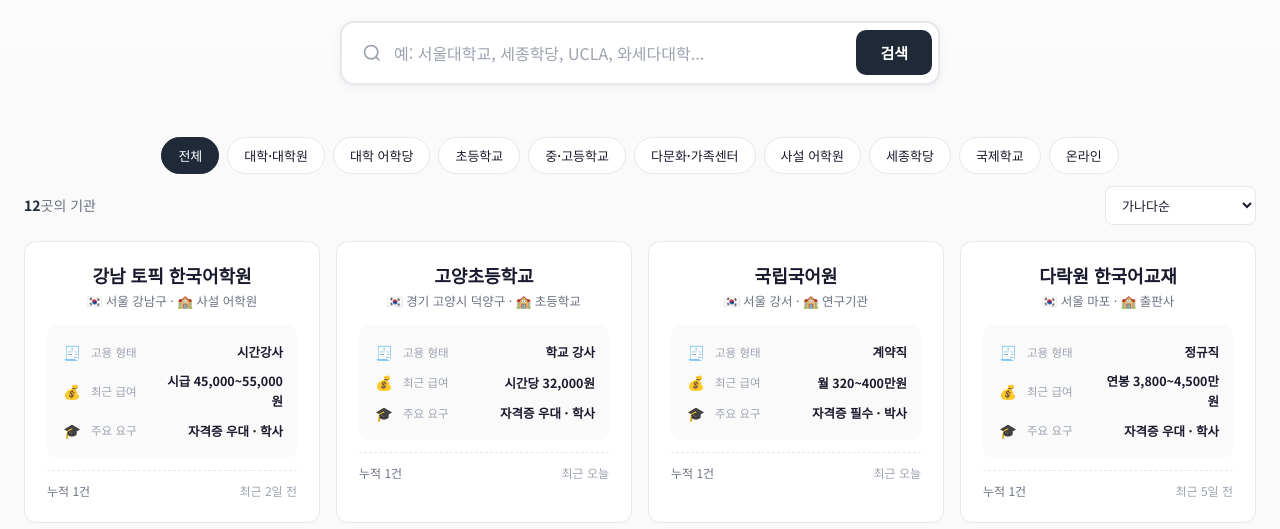
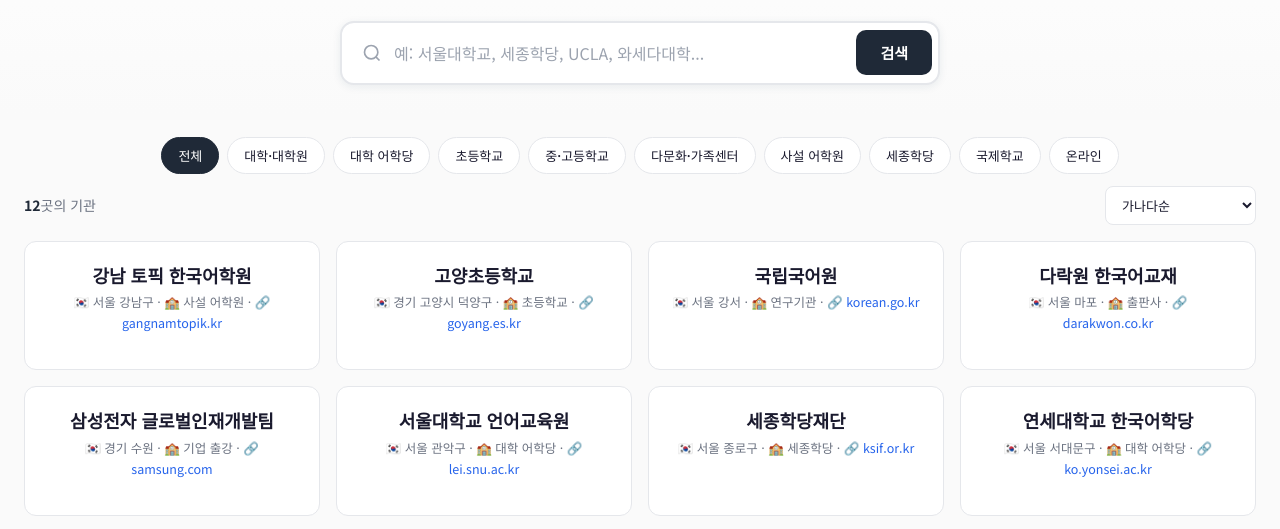
Before and after one commit to kteacherjobs-alt/kteacher-jobs, a website: page institutions.html in a window 1280 px wide. Shown: the part 230-759 px from the top of the page. Drawn offline with Linux system fonts and the light colour scheme.

Commit message:
기관 둘러보기 카드 간소화 (기관명·위치·유형·홈페이지만)

```diff
--- a/institutions.html
+++ b/institutions.html
@@ -501,9 +501,11 @@
   .pattern-rows { text-align: left; }
 
 
-  /* === 실데이터 전환 === */
+  /* === 실데이터 전환 + 간결 카드 === */
   .construction-banner, .preview-footer { display:none !important; }
-  .badge.verified { display:inline-block; font-size:11px; font-weight:600; color:#2A9D8F; background:rgba(42,157,143,.12); padding:1px 7px; border-radius:999px; margin-left:4px; vertical-align:middle; }
+  .inst-card .inst-meta { line-height:1.7; }
+  .inst-site { color:#2563EB; }
+  .inst-site:hover { text-decoration:underline; }
 
   /* === 이식한 기관 모달 CSS === */
   /* === Modal === */
@@ -929,7 +931,7 @@
 document.addEventListener('keydown',function(e){ if(e.key==='Escape') closeModal('instModal'); });
 
 
-/* === 기관 둘러보기: 카드 렌더 (클릭 시 채용공고 페이지와 동일 모달) === */
+/* === 기관 둘러보기: 간결 카드 (기관명 + 위치·유형·홈페이지) === */
 (function(){
   var grid=document.getElementById('instGrid');
   if(!grid || typeof institutions==='undefined') return;
@@ -938,36 +940,28 @@
   function flag(c){return FLAG[c]||'🏫';}
   function esc(s){return String(s==null?'':s).replace(/&/g,'&amp;').replace(/</g,'&lt;').replace(/>/g,'&gt;').replace(/"/g,'&quot;');}
   function rv(t){return /오늘/.test(t)?0:parseInt((String(t).match(/\d+/)||['999'])[0],10);}
-  function agg(key){
+  function recentLabel(key){
     var my=jobsArr.filter(function(j){return j.inst===key;});
-    var count=my.length, recent='준비 중';
-    if(count){var b=null,bv=1e9;my.forEach(function(j){var v=rv(j.posted);if(v<bv){bv=v;b=j.posted;}});recent='최근 '+(b||'—');}
-    var emps=[];my.forEach(function(j){if(j.employment&&emps.indexOf(j.employment)<0)emps.push(j.employment);});
-    var latest=count?my.slice().sort(function(a,b){return rv(a.posted)-rv(b.posted);})[0]:null;
-    var sal=(latest&&latest.salaryDisclosed&&latest.salary)?latest.salary:'공고 참고';
-    var req=count?([(latest&&latest.cert)?('자격증 '+latest.cert):'',(latest&&latest.degree)?latest.degree:''].filter(Boolean).join(' · ')||'공고 참고'):'';
-    return {count:count,recent:recent,emps:emps,sal:sal,req:req};
+    if(!my.length) return '준비 중';
+    var b=null,bv=1e9; my.forEach(function(j){var v=rv(j.posted);if(v<bv){bv=v;b=j.posted;}});
+    return '최근 '+(b||'—');
   }
   var keys=Object.keys(institutions);
   keys.sort(function(a,b){return String(institutions[a].name).localeCompare(String(institutions[b].name),'ko');});
   grid.innerHTML=keys.map(function(key){
-    var inst=institutions[key], a=agg(key), rows;
-    if(a.count){
-      rows='<div class="pattern-row"><span class="pat-icon">🧾</span><span class="pat-label">고용 형태</span><span class="pat-value">'+esc(a.emps.join(' · ')||'—')+'</span></div>'+
-           '<div class="pattern-row"><span class="pat-icon">💰</span><span class="pat-label">최근 급여</span><span class="pat-value">'+esc(a.sal)+'</span></div>'+
-           '<div class="pattern-row"><span class="pat-icon">🎓</span><span class="pat-label">주요 요구</span><span class="pat-value">'+esc(a.req)+'</span></div>';
-    } else {
-      rows='<div class="pattern-row"><span class="pat-icon">🏫</span><span class="pat-label">유형</span><span class="pat-value">'+esc(inst.type||'—')+'</span></div>'+
-           '<div class="pattern-row"><span class="pat-icon">📋</span><span class="pat-label">등록 공고</span><span class="pat-value">아직 없음</span></div>';
-    }
-    var badge=inst.verified?' <span class="badge verified">✓ 검수</span>':'';
+    var inst=institutions[key];
+    var cnt=jobsArr.filter(function(j){return j.inst===key;}).length;
     var logo=esc((String(inst.name||'·').trim().charAt(0))||'·');
-    var meta=flag(inst.country)+' '+esc(inst.city||inst.country||'')+' · 🏫 '+esc(inst.type||'');
+    var parts=[ flag(inst.country)+' '+esc(inst.city||inst.country||'') , '🏫 '+esc(inst.type||'') ];
+    if(inst.website) parts.push('🔗 <a class="inst-site" href="https://'+esc(inst.website)+'" target="_blank" rel="noopener" onclick="event.stopPropagation()">'+esc(inst.website)+'</a>');
+    var meta=parts.join(' · ');
     return '<div class="inst-card" data-key="'+esc(key)+'" style="cursor:pointer">'+
       '<div class="inst-card-top"><div class="inst-logo">'+logo+'</div>'+
-      '<div class="inst-info"><div class="inst-name">'+esc(inst.name)+badge+'</div><div class="inst-meta">'+meta+'</div></div></div>'+
-      '<div class="pattern-rows">'+rows+'</div>'+
-      '<div class="inst-footer-line"><span>누적 '+a.count+'건</span><span class="last">'+(a.count?esc(a.recent):'준비 중')+'</span></div></div>';
+      '<div class="inst-info"><div class="inst-name">'+esc(inst.name)+'</div>'+
+      '<div class="inst-meta">'+meta+'</div></div></div>'+
+      // 정렬용 데이터(숨김)
+      '<div class="inst-footer-line" style="display:none"><span>누적 '+cnt+'건</span><span class="last">'+esc(recentLabel(key))+'</span></div>'+
+    '</div>';
   }).join('');
   grid.addEventListener('click',function(e){
     if(e.target.closest('a'))return;
```
